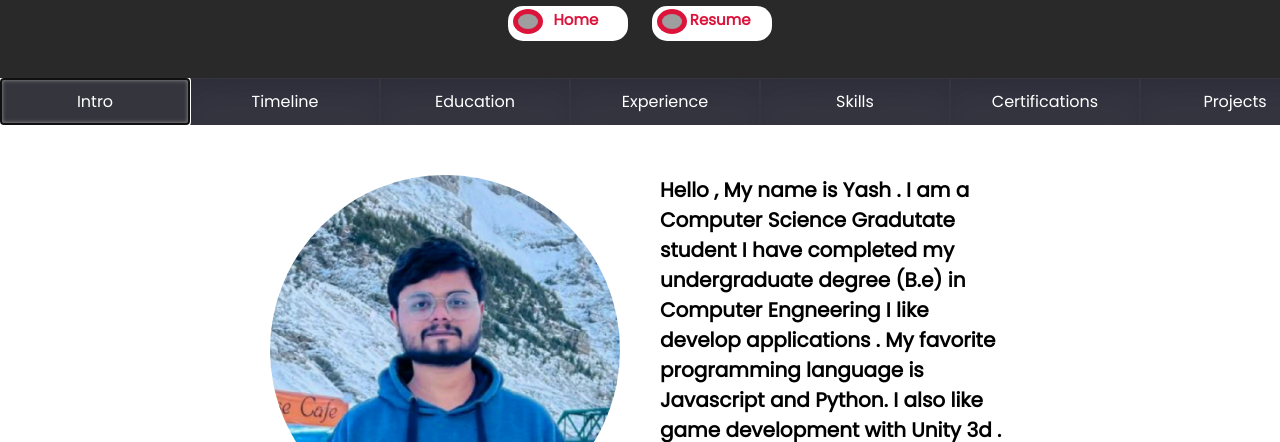
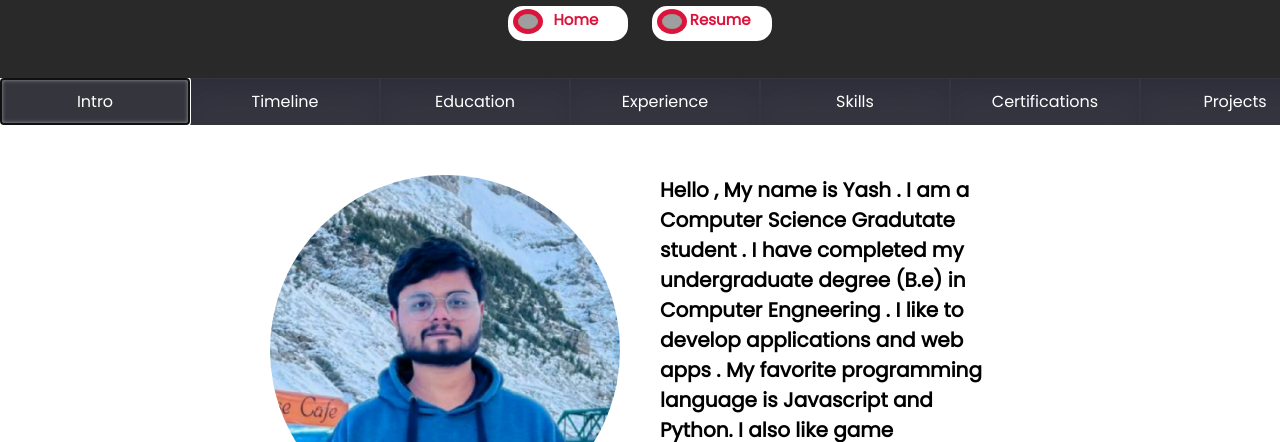
Before and after one commit to YashAnetz/NewPortfolio-2022, a plain HTML site: page About me/about.html in a window 1280 px wide. Shown: the part 112-554 px from the top of the page. Drawn offline with Linux system fonts and the light colour scheme; grey boxes are pictures that could not be loaded.

Commit message:
Update about.html

```diff
--- a/About me/about.html
+++ b/About me/about.html
@@ -42,9 +42,9 @@
       <div class="introel"><img class="yash" src="/Images/about.jpg" /></div>
       <div class="introel">
         <h1>
-          Hello , My name is Yash . I am a Computer Science Gradutate student I
-          have completed my undergraduate degree (B.e) in Computer Engneering I
-          like develop applications . My favorite programming language is
+          Hello , My name is Yash . I am a Computer Science Gradutate student .  I
+          have completed my undergraduate degree (B.e) in Computer Engneering . I
+          like to develop applications and web apps . My favorite programming language is
           Javascript and Python. I also like game development with Unity 3d .
           <button onclick="location.href='https://www.linkedin.com/in/yahire'">
             <img    class="int" src="https://img.icons8.com/color/48/000000/linkedin-circled--v1.png"/>
```
